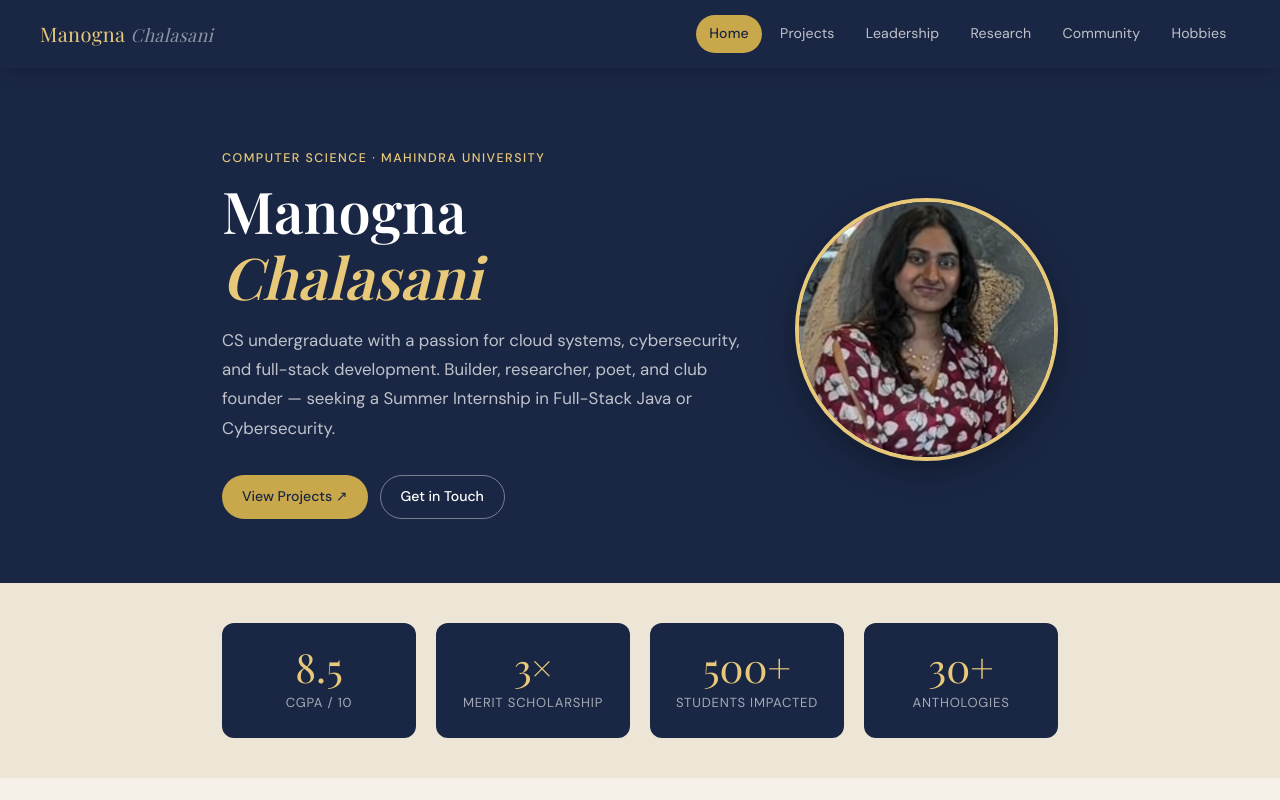
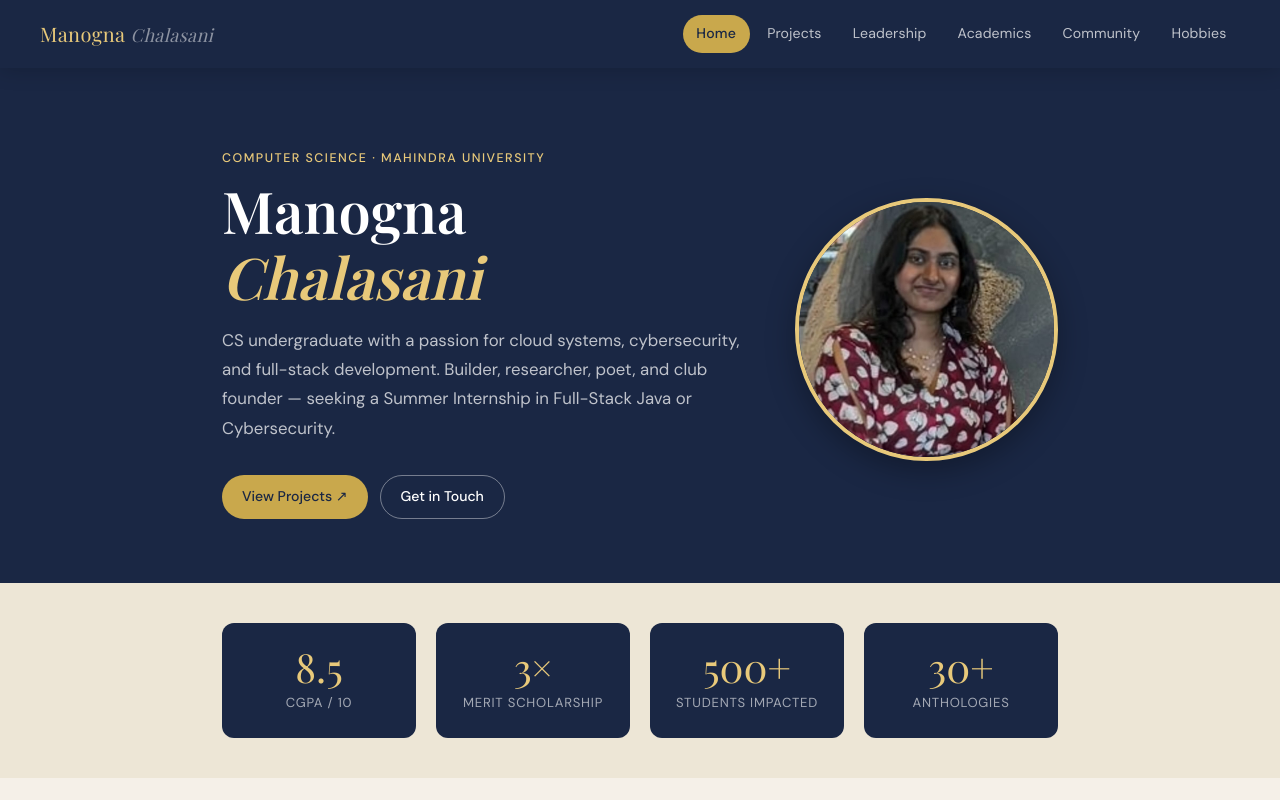
Before and after one commit to manognachalasani/portfolio, a React (Create React App) app: page / in a window 1280 px wide. Shown: the top 800 px of the page. Built offline with nearby package versions, Linux system fonts and the light colour scheme; a web font is replaced by a local one.

Commit message:
updated research to academics

```diff
--- a/src/App.js
+++ b/src/App.js
@@ -18,7 +18,7 @@ function Navbar() {
         <li><NavLink to="/" end>Home</NavLink></li>
         <li><NavLink to="/projects">Projects</NavLink></li>
         <li><NavLink to="/leadership">Leadership</NavLink></li>
-        <li><NavLink to="/research">Research</NavLink></li>
+        <li><NavLink to="/research">Academics</NavLink></li>
         <li><NavLink to="/community">Community</NavLink></li>
         <li><NavLink to="/hobbies">Hobbies</NavLink></li>
       </ul>
```
